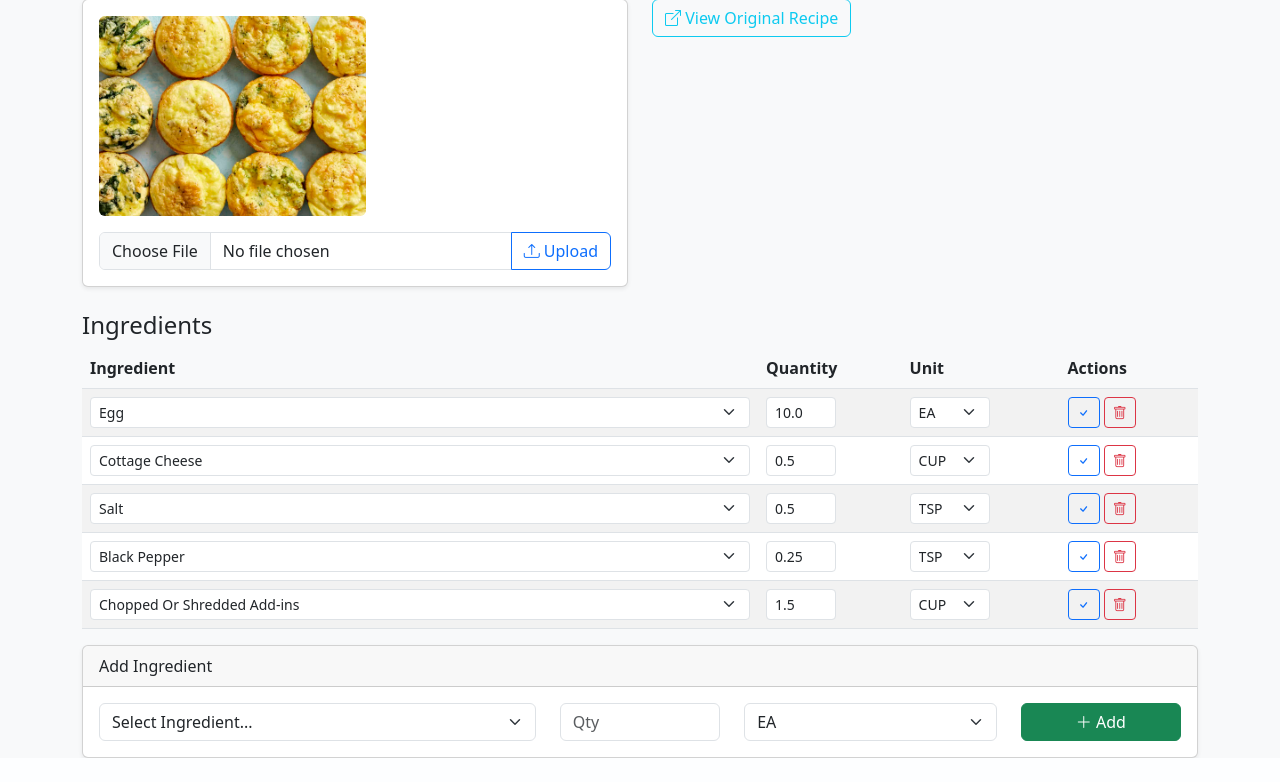
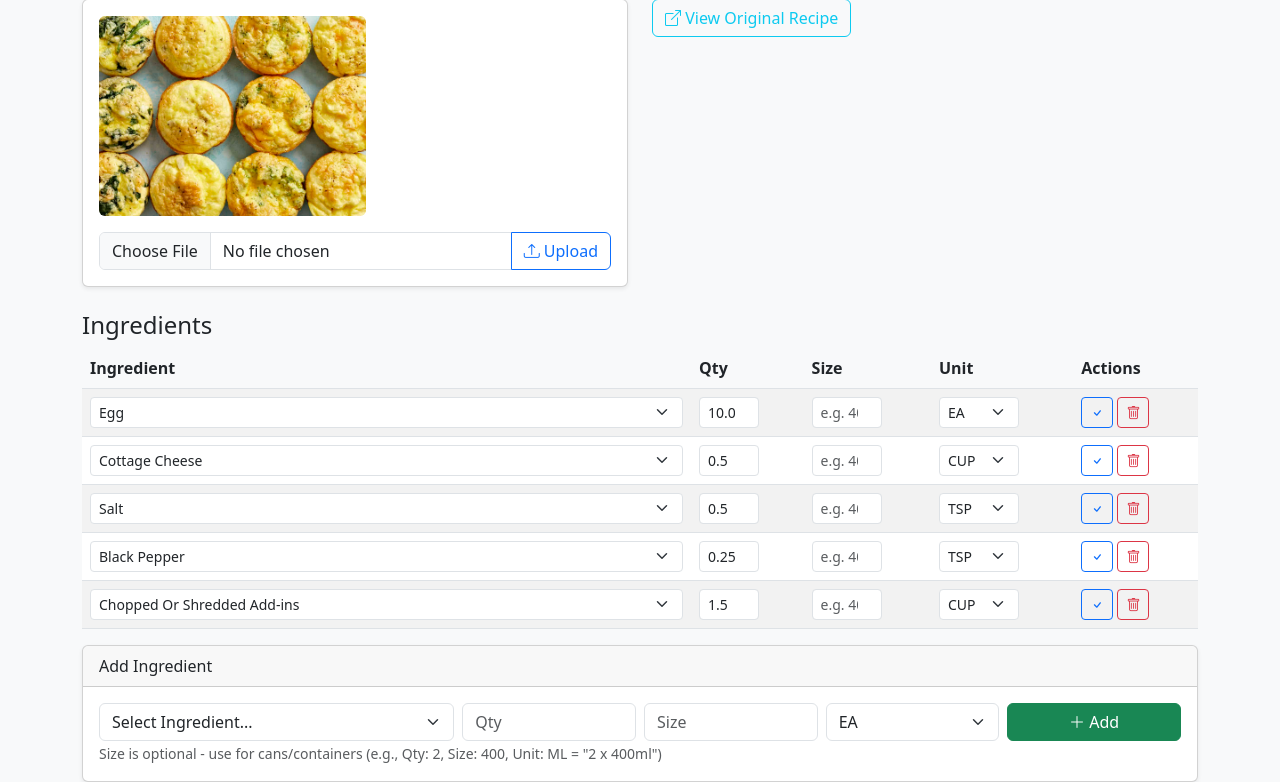
Before and after one commit to devlynallin-alt/Dinner-recipes, a Flask app: page /recipe/31/edit in a window 1280 px wide. Shown: the part 621-1403 px from the top of the page. Before the commit the page ends 1379 px from the top, so only its background shows below. Run offline with Flask 3, Linux system fonts and the light colour scheme; data comes from the database, SQL or seed files in the repository.

Commit message:
Add container size field for canned items (e.g., 2 x 400ml)

```diff
--- a/app.py
+++ b/app.py
@@ -462,6 +462,7 @@ class RecipeIngredient(db.Model):
     recipe_id = db.Column(db.Integer, db.ForeignKey('recipe.id'), nullable=False, index=True)
     ingredient_id = db.Column(db.Integer, db.ForeignKey('ingredient.id'), nullable=False, index=True)
     quantity = db.Column(db.Float, nullable=False)
+    size = db.Column(db.Float, nullable=True)  # Container size (e.g., 400 for 400ml can)
     unit = db.Column(db.String(20), nullable=False)
     ingredient = db.relationship('Ingredient')
 
@@ -571,9 +572,10 @@ def recipe_ingredient_add(id):
     recipe = Recipe.query.get_or_404(id)
     ingredient_id = int(request.form['ingredient_id'])
     quantity = float(request.form['quantity'])
+    size = float(request.form['size']) if request.form.get('size') else None
     unit = request.form['unit']
 
-    ri = RecipeIngredient(recipe_id=id, ingredient_id=ingredient_id, quantity=quantity, unit=unit)
+    ri = RecipeIngredient(recipe_id=id, ingredient_id=ingredient_id, quantity=quantity, size=size, unit=unit)
     db.session.add(ri)
     db.session.commit()
 
@@ -584,6 +586,7 @@ def recipe_ingredient_update(recipe_id, ri_id):
     ri = RecipeIngredient.query.get_or_404(ri_id)
     ri.ingredient_id = int(request.form.get('ingredient_id', ri.ingredient_id))
     ri.quantity = float(request.form.get('quantity', ri.quantity))
+    ri.size = float(request.form['size']) if request.form.get('size') else None
     ri.unit = request.form.get('unit', ri.unit)
     db.session.commit()
     return redirect(url_for('recipe_edit', id=recipe_id))
@@ -879,7 +882,9 @@ def generate_shopping_list(recipe_ids, multipliers=None):
             if ing_name_upper in pantry_staples:
                 continue
 
-            key = (ing_name_upper, ri.unit.upper())
+            # Use size in key if present (for containers like cans)
+            size_key = ri.size if ri.size else None
+            key = (ing_name_upper, size_key, ri.unit.upper())
             qty = ri.quantity * multiplier
 
             if key in consolidated:
@@ -888,6 +893,7 @@ def generate_shopping_list(recipe_ids, multipliers=None):
                 consolidated[key] = {
                     'name': ri.ingredient.name,
                     'qty': qty,
+                    'size': ri.size,
                     'unit': ri.unit,
                     'category': ri.ingredient.category,
                     'pack_size': ri.ingredient.pack_size,
@@ -900,14 +906,16 @@ def generate_shopping_list(recipe_ids, multipliers=None):
     for key, item in consolidated.items():
         qty = item['qty']
         unit = item['unit']
+        size = item.get('size')
 
-        # Auto-convert large quantities
-        if unit == 'OZ' and qty >= 16:
-            qty, unit = qty / 16, 'LB'
-        elif unit == 'ML' and qty >= 1000:
-            qty, unit = qty / 1000, 'L'
-        elif unit == 'G' and qty >= 1000:
-            qty, unit = qty / 1000, 'KG'
+        # For non-container items, auto-convert large quantities
+        if not size:
+            if unit == 'OZ' and qty >= 16:
+                qty, unit = qty / 16, 'LB'
+            elif unit == 'ML' and qty >= 1000:
+                qty, unit = qty / 1000, 'L'
+            elif unit == 'G' and qty >= 1000:
+                qty, unit = qty / 1000, 'KG'
 
         qty = round(qty, 2)
 
@@ -921,6 +929,7 @@ def generate_shopping_list(recipe_ids, multipliers=None):
         shopping_items.append({
             'name': item['name'],
             'qty': qty,
+            'size': size,
             'unit': unit,
             'category': item['category'],
             'pack_size': pack_size,
--- a/templates/recipe_form.html
+++ b/templates/recipe_form.html
@@ -112,7 +112,8 @@
     <thead>
         <tr>
             <th>Ingredient</th>
-            <th>Quantity</th>
+            <th>Qty</th>
+            <th>Size</th>
             <th>Unit</th>
             <th>Actions</th>
         </tr>
@@ -129,7 +130,10 @@
                 </select>
             </td>
             <td>
-                <input type="number" name="quantity" value="{{ ri.quantity }}" step="0.01" class="form-control form-control-sm" style="width: 70px;">
+                <input type="number" name="quantity" value="{{ ri.quantity }}" step="0.01" class="form-control form-control-sm" style="width: 60px;">
+            </td>
+            <td>
+                <input type="number" name="size" value="{{ ri.size if ri.size else '' }}" step="1" class="form-control form-control-sm" style="width: 70px;" placeholder="e.g. 400">
             </td>
             <td>
                 <select name="unit" class="form-select form-select-sm" style="width: 80px;">
@@ -158,8 +162,8 @@
     <div class="card-header">Add Ingredient</div>
     <div class="card-body">
         <form method="post" action="{{ url_for('recipe_ingredient_add', id=recipe.id) }}">
-            <div class="row">
-                <div class="col-md-5">
+            <div class="row g-2">
+                <div class="col-md-4">
                     <select name="ingredient_id" class="form-select" required>
                         <option value="">Select Ingredient...</option>
                         {% for ing in ingredients %}
@@ -170,7 +174,10 @@
                 <div class="col-md-2">
                     <input type="number" name="quantity" class="form-control" placeholder="Qty" step="0.01" required>
                 </div>
-                <div class="col-md-3">
+                <div class="col-md-2">
+                    <input type="number" name="size" class="form-control" placeholder="Size" step="1">
+                </div>
+                <div class="col-md-2">
                     <select name="unit" class="form-select" required>
                         {% for unit in ['EA', 'LB', 'OZ', 'KG', 'G', 'ML', 'L', 'TSP', 'TBSP', 'CUP', 'CLOVE', 'HEAD'] %}
                         <option value="{{ unit }}">{{ unit }}</option>
@@ -183,6 +190,7 @@
                     </button>
                 </div>
             </div>
+            <small class="text-muted">Size is optional - use for cans/containers (e.g., Qty: 2, Size: 400, Unit: ML = "2 x 400ml")</small>
         </form>
     </div>
 </div>
```
Also changed, not shown: templates/recipe_view.html (+8 -2 lines), templates/shopping_result.html (+8 -2 lines).
